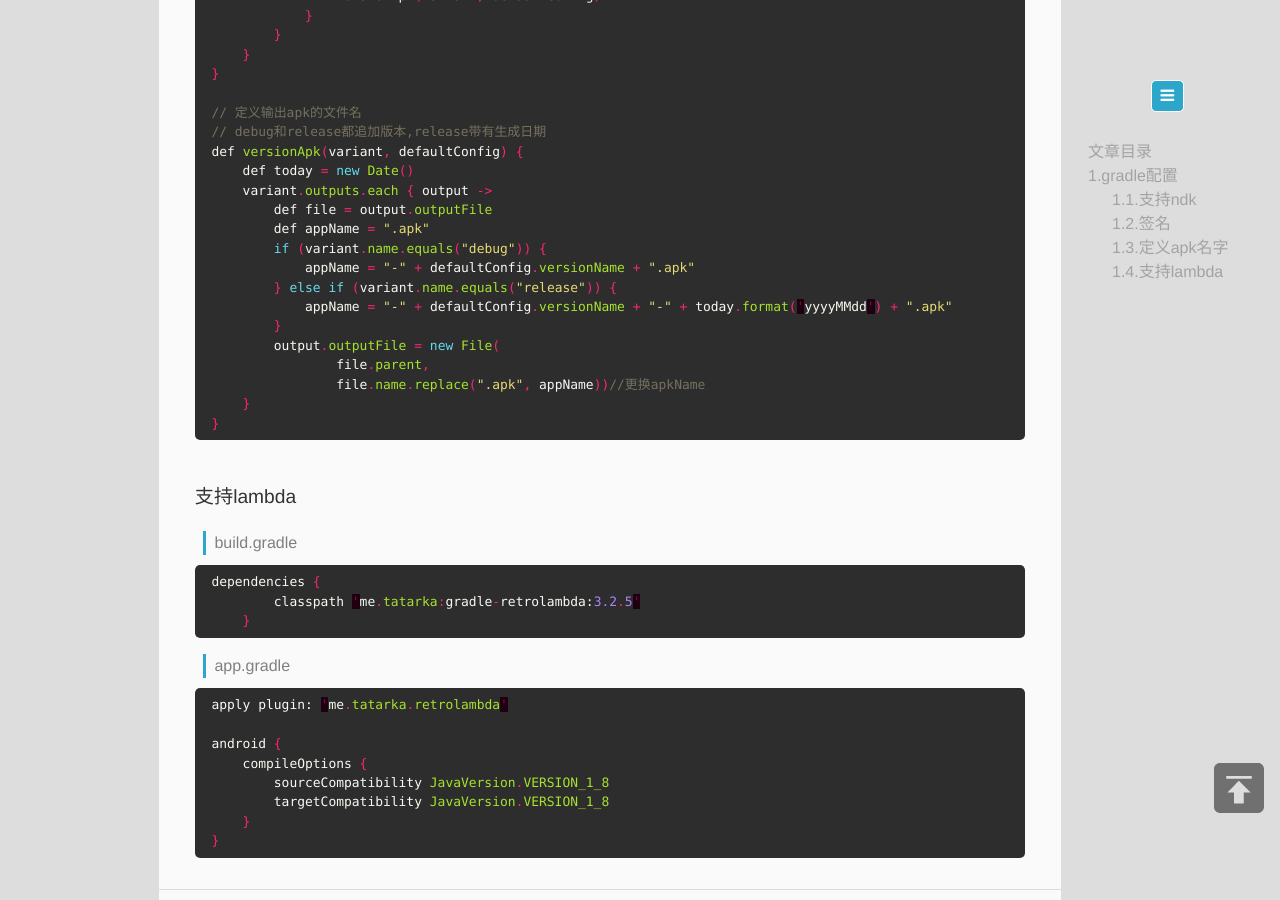
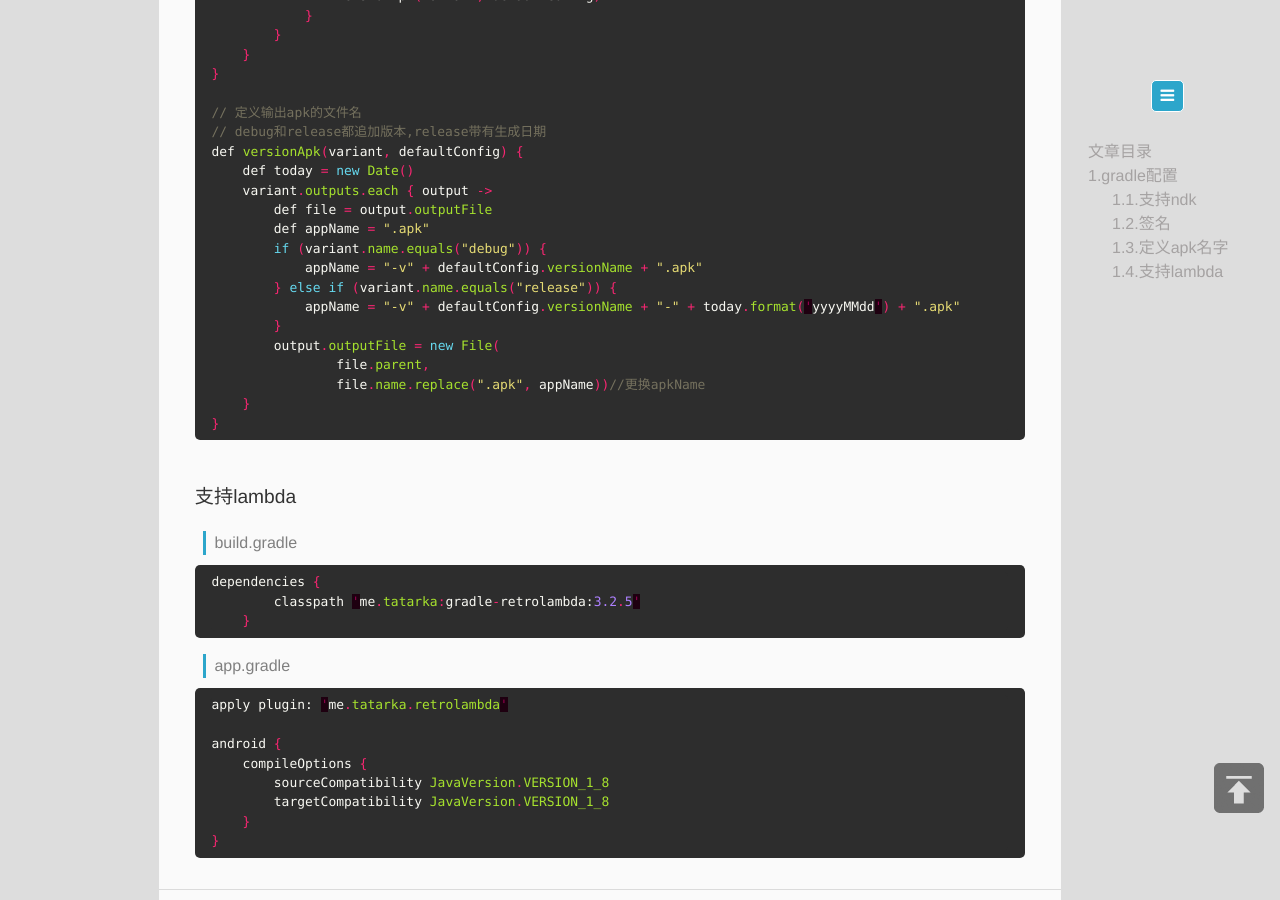
Before and after one commit to fylder/fylder.github.io, a Jekyll site: the page built from _posts/2016-07-21-gradle.md, in a window 1280 px wide and 900 px high, scrolled down 2218 px. Built offline with Jekyll 4.4.1, drawn with Linux system fonts in a browser that asks for light colours; comment, search, counter and statistics services are not loaded.

```diff
--- a/_posts/2016-07-21-gradle.md
+++ b/_posts/2016-07-21-gradle.md
@@ -125,9 +125,9 @@ def versionApk(variant, defaultConfig) {
         def file = output.outputFile
         def appName = ".apk"
         if (variant.name.equals("debug")) {
-            appName = "-" + defaultConfig.versionName + ".apk"
+            appName = "-v" + defaultConfig.versionName + ".apk"
         } else if (variant.name.equals("release")) {
-            appName = "-" + defaultConfig.versionName + "-" + today.format('yyyyMMdd') + ".apk"
+            appName = "-v" + defaultConfig.versionName + "-" + today.format('yyyyMMdd') + ".apk"
         }
         output.outputFile = new File(
                 file.parent,
```
